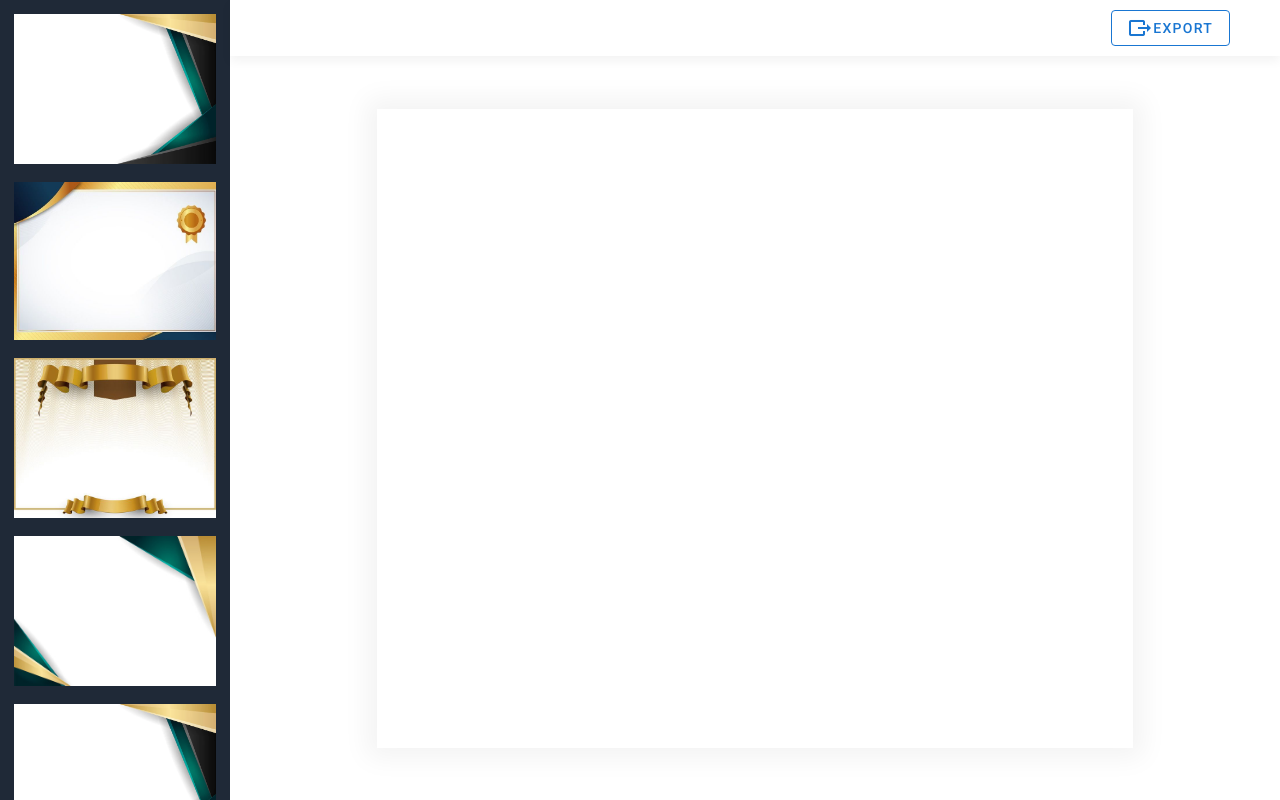
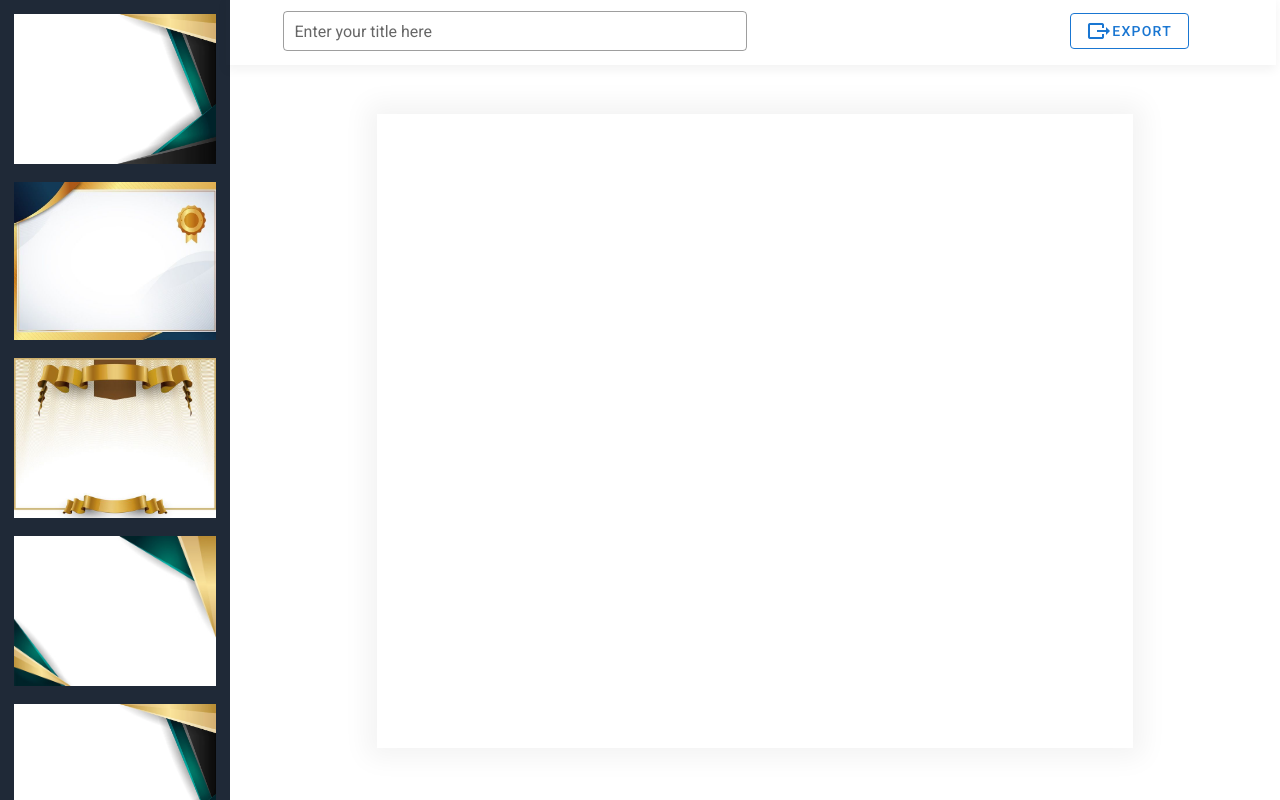
Before and after one commit to pauljor1499/vue2-ecertificate, a Vue app: page / in a window 1280 px wide. Built offline with nearby package versions, Linux system fonts and the light colour scheme.

Commit message:
update workspace header

```diff
--- a/src/components/MainPage.vue
+++ b/src/components/MainPage.vue
@@ -5,13 +5,24 @@
                 <img :src="item.photo" alt="" />
             </div>
         </div>
-
         <div class="content-workspace">
-            <div class="workspace-header">
-                <v-btn color="primary" outlined>
-                    <v-icon>mdi-export</v-icon> Export
-                </v-btn>
-            </div>
+            <v-row dense class="workspace-header">
+                <v-col cols="6">
+                    <v-text-field
+                        label="Enter your title here"
+                        solo
+                        flat
+                        dense
+                        outlined
+                        hide-details
+                    />
+                </v-col>
+                <v-col cols="2">
+                    <v-btn color="primary" outlined>
+                        <v-icon>mdi-export</v-icon> Export
+                    </v-btn>
+                </v-col>
+            </v-row>
             <div class="workspace-body">
                 <div class="body-canvas"></div>
             </div>
@@ -78,12 +89,11 @@ export default {
 
 .workspace-header {
     width: 100%;
-    padding: 10px 50px 10px 10px;
+    padding: 1% 5%;
+    display: flex;
+    justify-content: space-between;
+    align-items: center;
     box-shadow: 0px 5px 10px 0px rgba(0, 0, 0, 0.05);
-}
-
-.workspace-header .v-btn {
-    float: right;
 }
 
 .workspace-body {
```
Also changed, not shown: 1 other file (tests, documents, lock files or other folders).
